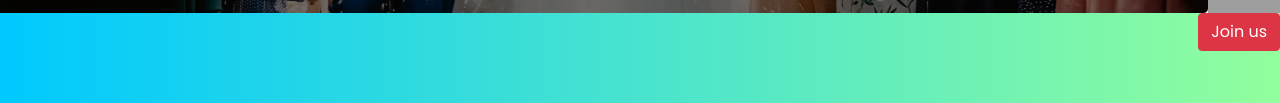
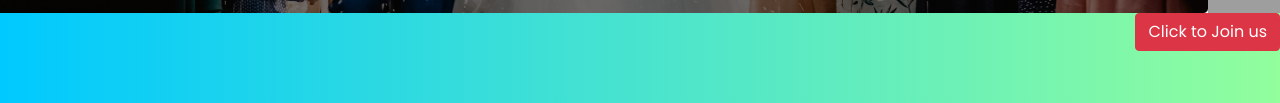
Before and after one commit to jicumollick/convention-center-bootstrap, a plain HTML site: page index.html in a window 1280 px wide. Shown: the part 627-730 px from the top of the page. Drawn offline with nearby package versions, Linux system fonts and the light colour scheme; grey boxes are pictures that could not be loaded.

Commit message:
toast added

```diff
--- a/index.html
+++ b/index.html
@@ -108,7 +108,7 @@
 
 
   <div class="container-fluid position-relative " style="background: linear-gradient(90deg, #00C9FF 0%, #92FE9D 100%); ">
-    <button type="button" class="btn btn-danger position-absolute top-0 end-0 " id="basicToastBtn">Join us</button>
+    <button type="button" class="btn btn-danger position-absolute top-0 end-0 " id="basicToastBtn">Click to Join us</button>
 
 <div class="toast-container position-fixed top-0 end-0 p-3">
   <div id="basicToast" class="toast" role="alert" aria-live="assertive" aria-atomic="true">
@@ -122,10 +122,6 @@
 </div>
     <div class="container p-5">
       <div class="row">
-
-
-
-
         <h1 class="text-center my-5 fw-bold" >Our Packages</h1>
         <div class="col-lg-3 col-md-6 col-sm-12 mb-4">
           <div class="card h-100 shadow-lg">
```
